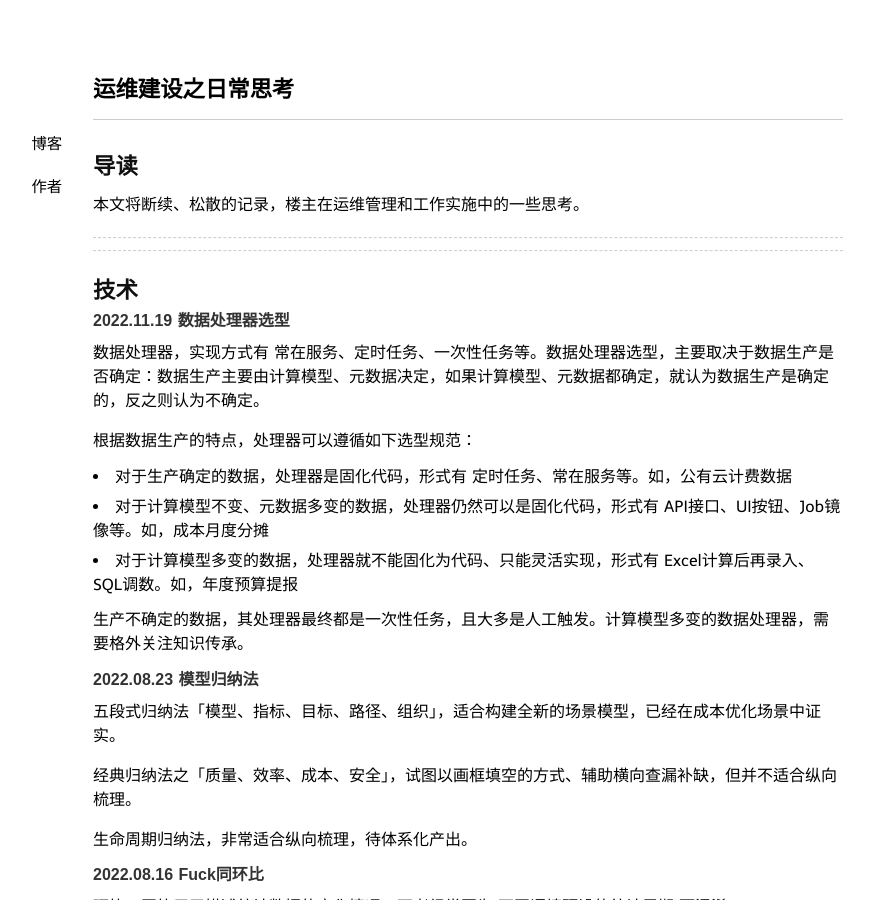
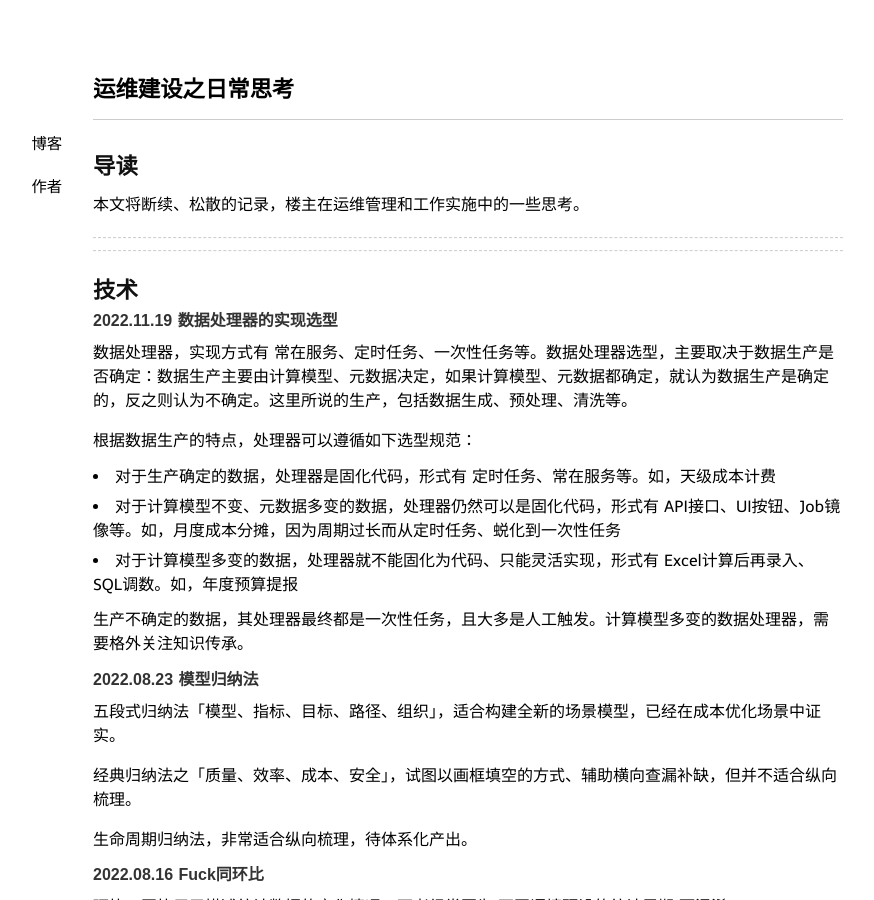
Before and after one commit to niean/niean.github.io, a Jekyll site: the page built from _posts/2020-03-15-op-tb.markdown, in a window 1280 px wide and 900 px high. Shown: the whole window, without its empty margins (172-1046 px from the left). Built offline with Jekyll 4.4.1, drawn with Linux system fonts in a browser that asks for light colours; comment, search, counter and statistics services are not loaded.

Commit message:
集中提交

```diff
--- a/_posts/2020-03-15-op-tb.markdown
+++ b/_posts/2020-03-15-op-tb.markdown
@@ -13,13 +13,13 @@ tags:
 ------------------------------------------------------------------------------------------------------------
 
 ## 技术
-#### 2022.11.19 数据处理器选型
-数据处理器，实现方式有 常在服务、定时任务、一次性任务等。数据处理器选型，主要取决于数据生产是否确定：数据生产主要由计算模型、元数据决定，如果计算模型、元数据都确定，就认为数据生产是确定的，反之则认为不确定。
+#### 2022.11.19 数据处理器的实现选型
+数据处理器，实现方式有 常在服务、定时任务、一次性任务等。数据处理器选型，主要取决于数据生产是否确定：数据生产主要由计算模型、元数据决定，如果计算模型、元数据都确定，就认为数据生产是确定的，反之则认为不确定。这里所说的生产，包括数据生成、预处理、清洗等。
 
 根据数据生产的特点，处理器可以遵循如下选型规范：
 
-- 对于生产确定的数据，处理器是固化代码，形式有 定时任务、常在服务等。如，公有云计费数据
-- 对于计算模型不变、元数据多变的数据，处理器仍然可以是固化代码，形式有 API接口、UI按钮、Job镜像等。如，成本月度分摊
+- 对于生产确定的数据，处理器是固化代码，形式有 定时任务、常在服务等。如，天级成本计费
+- 对于计算模型不变、元数据多变的数据，处理器仍然可以是固化代码，形式有 API接口、UI按钮、Job镜像等。如，月度成本分摊，因为周期过长而从定时任务、蜕化到一次性任务
 - 对于计算模型多变的数据，处理器就不能固化为代码、只能灵活实现，形式有 Excel计算后再录入、SQL调数。如，年度预算提报
 
 生产不确定的数据，其处理器最终都是一次性任务，且大多是人工触发。计算模型多变的数据处理器，需要格外关注知识传承。
```
